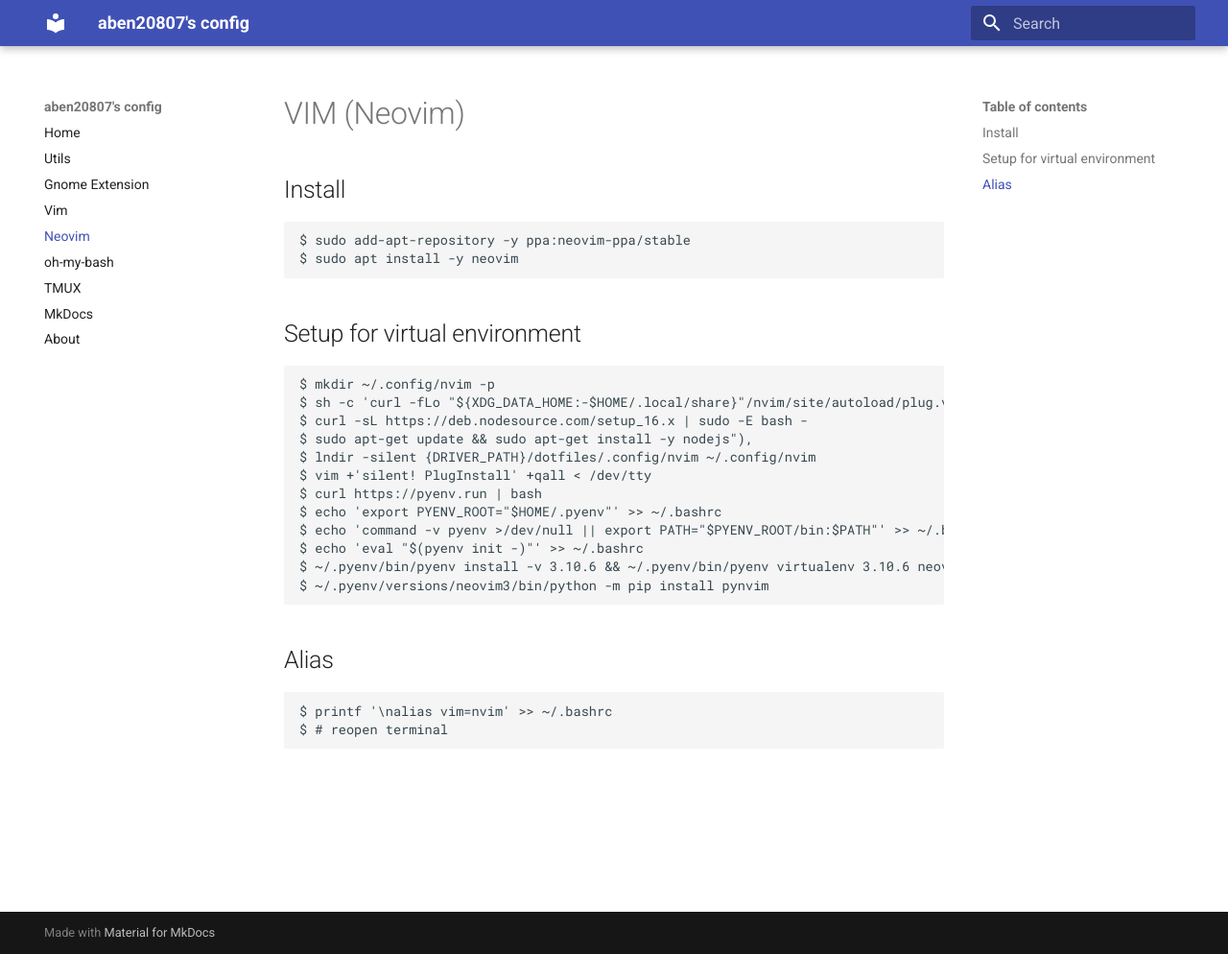
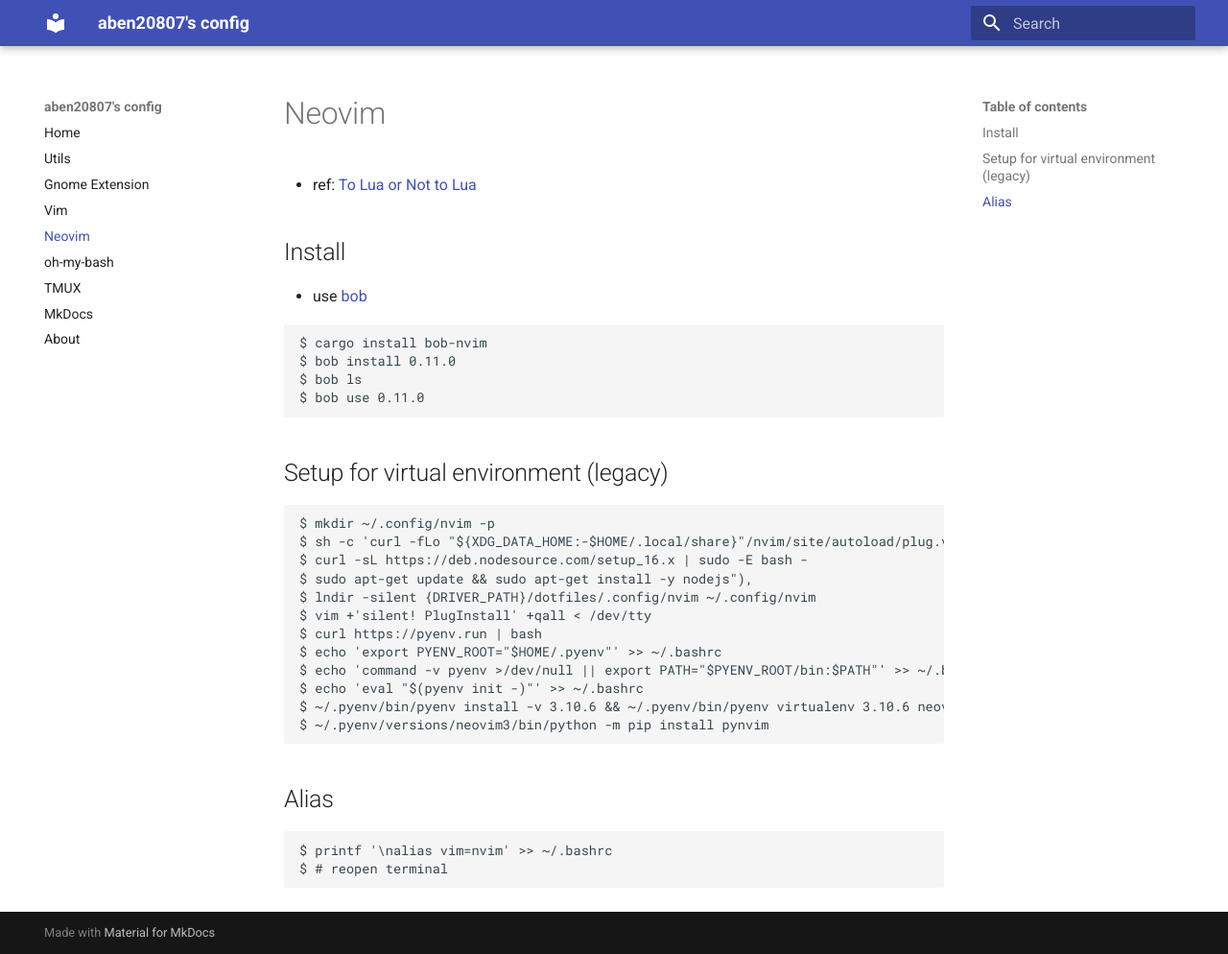
Before and after one commit to aben20807/dotfiles, an MkDocs documentation site: the page built from docs/nvim.md, in a window 1280 px wide and 994 px high. Shown: the whole window at 96% size. Built offline with MkDocs 1.6.1 and Material for MkDocs 9.7.7, drawn with Linux system fonts in a browser that asks for light colours.

Commit message:
Update nvim.md

````diff
--- a/docs/nvim.md
+++ b/docs/nvim.md
@@ -1,13 +1,19 @@
-# VIM (Neovim)
+# Neovim
+
++ ref: [To Lua or Not to Lua](https://aben20807.github.io/posts/20231103-to-lua-or-not-to-lua/)
 
 ## Install
 
++ use [bob](https://github.com/MordechaiHadad/bob)
+
 ```bash
-$ sudo add-apt-repository -y ppa:neovim-ppa/stable
-$ sudo apt install -y neovim
+$ cargo install bob-nvim
+$ bob install 0.11.0
+$ bob ls
+$ bob use 0.11.0
 ```
 
-## Setup for virtual environment
+## Setup for virtual environment (legacy)
 
 ```bash
 $ mkdir ~/.config/nvim -p
````
